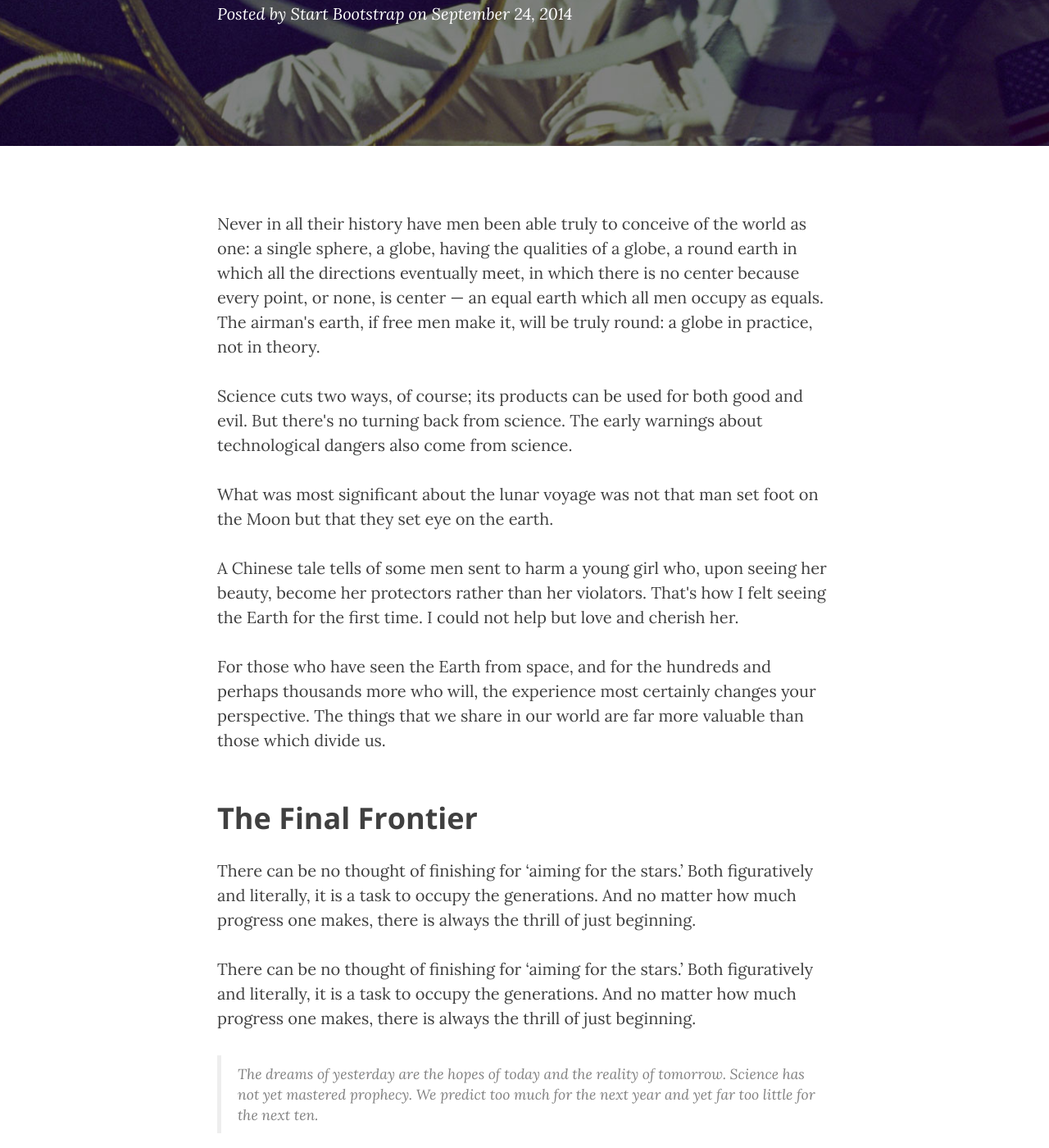
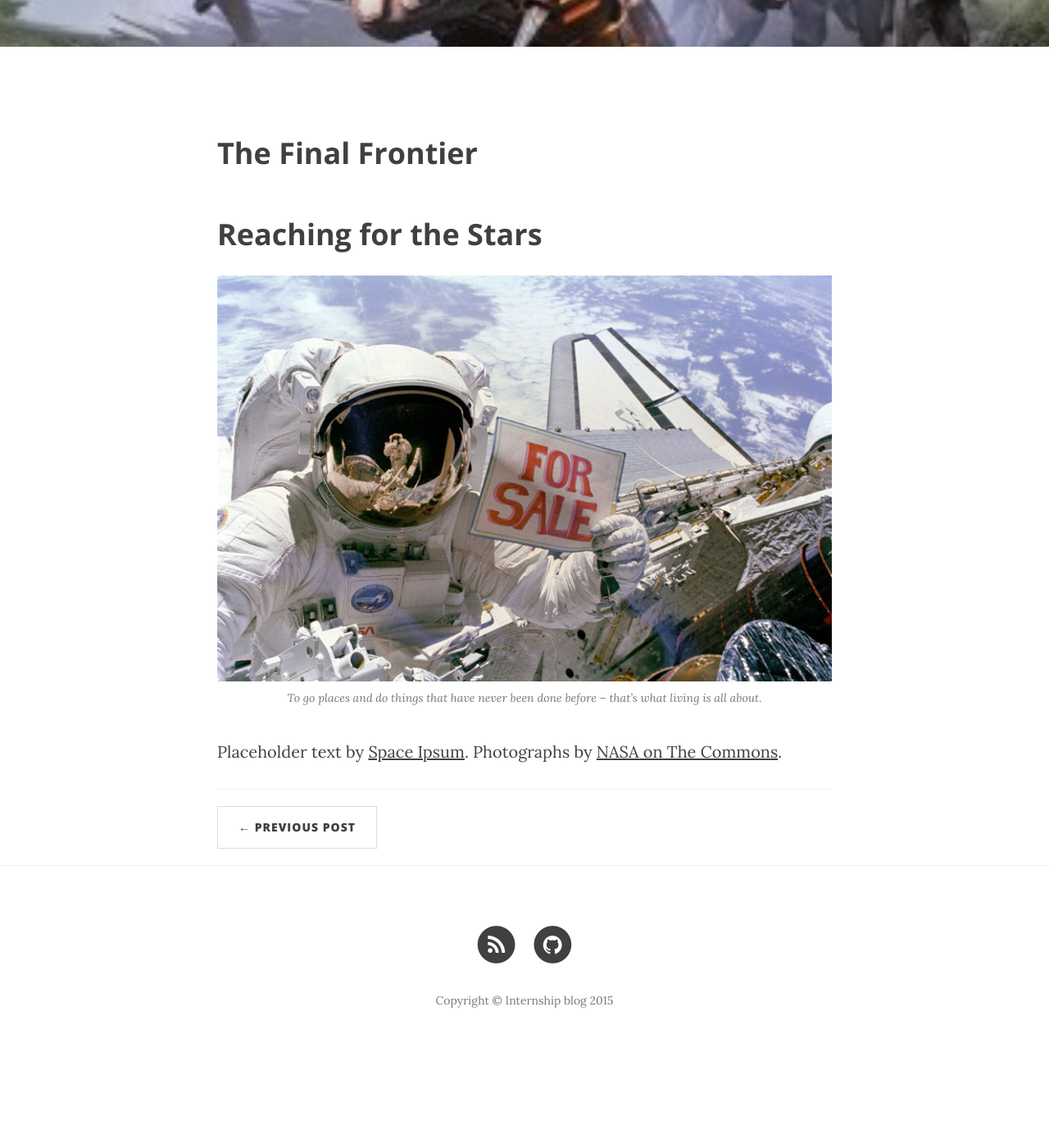
Before and after one commit to Dmize1/Dmize1.github.io, a Jekyll site: the page built from _posts/2014-09-24-man-must-explore.markdown, in a window 1280 px wide and 1400 px high, scrolled down 419 px. Shown: the whole window at 82% size. Built offline with Jekyll 4.4.1, drawn with Linux system fonts in a browser that asks for light colours; nearby versions of some CDN libraries; after the commit the page ends 1715 px from its top, so only the background shows below that; some of the changed text lies outside the part shown.

Commit message:
Changed a post

```diff
--- a/_posts/2014-09-24-man-must-explore.markdown
+++ b/_posts/2014-09-24-man-must-explore.markdown
@@ -1,43 +1,29 @@
 ---
 layout:     post
-title:      "Man must explore, and this is exploration at its greatest"
-subtitle:   "Problems look mighty small from 150 miles up"
+title:      "This is my first post"
+subtitle:   "Day one of the website saw a lot of action"
 date:       2014-09-24 12:00:00
-author:     "Start Bootstrap"
-header-img: "img/post-bg-06.jpg"
+author:     "Dylan Franco"
+header-img: "img/img1.jpg"
 ---
 
-<p>Never in all their history have men been able truly to conceive of the world as one: a single sphere, a globe, having the qualities of a globe, a round earth in which all the directions eventually meet, in which there is no center because every point, or none, is center — an equal earth which all men occupy as equals. The airman's earth, if free men make it, will be truly round: a globe in practice, not in theory.</p>
-
-<p>Science cuts two ways, of course; its products can be used for both good and evil. But there's no turning back from science. The early warnings about technological dangers also come from science.</p>
-
-<p>What was most significant about the lunar voyage was not that man set foot on the Moon but that they set eye on the earth.</p>
-
-<p>A Chinese tale tells of some men sent to harm a young girl who, upon seeing her beauty, become her protectors rather than her violators. That's how I felt seeing the Earth for the first time. I could not help but love and cherish her.</p>
-
-<p>For those who have seen the Earth from space, and for the hundreds and perhaps thousands more who will, the experience most certainly changes your perspective. The things that we share in our world are far more valuable than those which divide us.</p>
+<p></p>
 
 <h2 class="section-heading">The Final Frontier</h2>
 
-<p>There can be no thought of finishing for ‘aiming for the stars.’ Both figuratively and literally, it is a task to occupy the generations. And no matter how much progress one makes, there is always the thrill of just beginning.</p>
-
-<p>There can be no thought of finishing for ‘aiming for the stars.’ Both figuratively and literally, it is a task to occupy the generations. And no matter how much progress one makes, there is always the thrill of just beginning.</p>
-
-<blockquote>The dreams of yesterday are the hopes of today and the reality of tomorrow. Science has not yet mastered prophecy. We predict too much for the next year and yet far too little for the next ten.</blockquote>
-
-<p>Spaceflights cannot be stopped. This is not the work of any one man or even a group of men. It is a historical process which mankind is carrying out in accordance with the natural laws of human development.</p>
+<p></p>
 
 <h2 class="section-heading">Reaching for the Stars</h2>
 
-<p>As we got further and further away, it [the Earth] diminished in size. Finally it shrank to the size of a marble, the most beautiful you can imagine. That beautiful, warm, living object looked so fragile, so delicate, that if you touched it with a finger it would crumble and fall apart. Seeing this has to change a man.</p>
+<p></p>
 
 <a href="#">
     <img src="{{ site.baseurl }}/img/post-sample-image.jpg" alt="Post Sample Image">
 </a>
 <span class="caption text-muted">To go places and do things that have never been done before – that’s what living is all about.</span>
 
-<p>Space, the final frontier. These are the voyages of the Starship Enterprise. Its five-year mission: to explore strange new worlds, to seek out new life and new civilizations, to boldly go where no man has gone before.</p>
+<p></p>
 
-<p>As I stand out here in the wonders of the unknown at Hadley, I sort of realize there’s a fundamental truth to our nature, Man must explore, and this is exploration at its greatest.</p>
+<p></p>
 
 <p>Placeholder text by <a href="http://spaceipsum.com/">Space Ipsum</a>. Photographs by <a href="https://www.flickr.com/photos/nasacommons/">NASA on The Commons</a>.</p>
```
